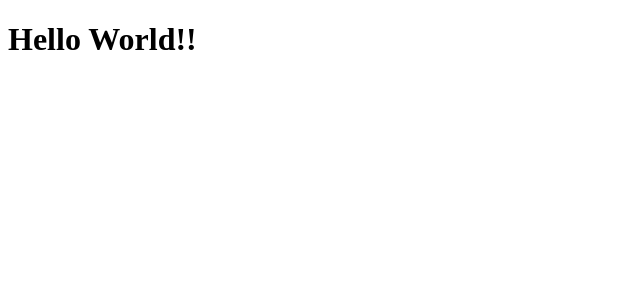
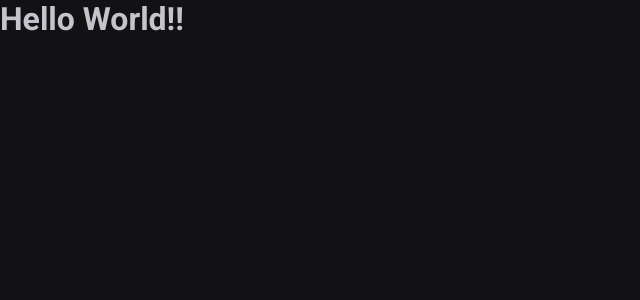
Before and after one commit to LucasRafa13/Timer, a React (Vite) app: page / in a window 1280 px wide. Shown: the top 300 px of the page, without its empty margins (0-640 px from the left). Built offline with nearby package versions, Linux system fonts and the light colour scheme.

Commit message:
feat: :sparkles: Estrutura Inicial

```diff
--- a/index.html
+++ b/index.html
@@ -2,8 +2,18 @@
 <html lang="en">
   <head>
     <meta charset="UTF-8" />
+
+    <link rel="preconnect" href="https://fonts.googleapis.com" />
+    <link rel="preconnect" href="https://fonts.gstatic.com" crossorigin />
+
     <meta name="viewport" content="width=device-width, initial-scale=1.0" />
-    <title>Timer</title>
+
+    <link
+      href="https://fonts.googleapis.com/css2?family=Roboto+Mono:wght@700&family=Roboto:wght@400;700&display=swap"
+      rel="stylesheet"
+    />
+
+    <title>Ignite Timer</title>
   </head>
   <body>
     <div id="root"></div>
--- a/src/App.tsx
+++ b/src/App.tsx
@@ -1,3 +1,13 @@
+import { ThemeProvider } from 'styled-components'
+import { defaultTheme } from './styles/themes/default'
+import { GlobalStyle } from './styles/global'
+
 export function App() {
-  return <h1>Hello World!!</h1>
+  return (
+    <ThemeProvider theme={defaultTheme}>
+      <h1>Hello World!!</h1>
+
+      <GlobalStyle />
+    </ThemeProvider>
+  )
 }
--- a/src/main.tsx
+++ b/src/main.tsx
@@ -5,5 +5,5 @@
 ReactDOM.createRoot(document.getElementById('root') as HTMLElement).render(
   <React.StrictMode>
     <App />
-  </React.StrictMode>
+  </React.StrictMode>,
 )
--- /dev/null
+++ b/src/styles/global.ts
@@ -0,0 +1,26 @@
+import { createGlobalStyle } from 'styled-components'
+
+export const GlobalStyle = createGlobalStyle`
+  * {
+    margin: 0;
+    padding: 0;
+    box-sizing: border-box;
+  }
+
+  :focus {
+    outline: 0;
+    box-shadow: 0 0 0 2px ${(props) => props.theme['green-500']};
+  }
+
+  body {
+    background: ${(props) => props.theme['gray-900']};
+    color: ${(props) => props.theme['gray-300']};
+  }
+
+  body, input, button, textarea {
+    font-family: 'Roboto', sans-serif;
+    font-weight: 400;
+    font-size: 1rem;
+  }
+
+`
--- /dev/null
+++ b/src/styles/themes/default.ts
@@ -0,0 +1,21 @@
+export const defaultTheme = {
+  white: '#FFF',
+
+  'gray-100': '#E1E1E6',
+  'gray-300': '#C4C4CC',
+  'gray-400': '#8D8D99',
+  'gray-500': '#7C7C8A',
+  'gray-600': '#323238',
+  'gray-700': '#29292E',
+  'gray-800': '#202024',
+  'gray-900': '#121214',
+
+  'green-300': '#00B37E',
+  'green-500': '#00875F',
+  'green-700': '#015F43',
+
+  'red-500': '#AB222E',
+  'red-700': '#7A1921',
+
+  'yellow-500': '#FBA94C',
+}
```
Also changed, not shown: package.json (+5 -2 lines), src/@types/styled.d.ts (added, +8 -0 lines), .eslintrc.cjs (deleted), .eslintrc.json (added), 1 other file (tests, documents, lock files or other folders).
